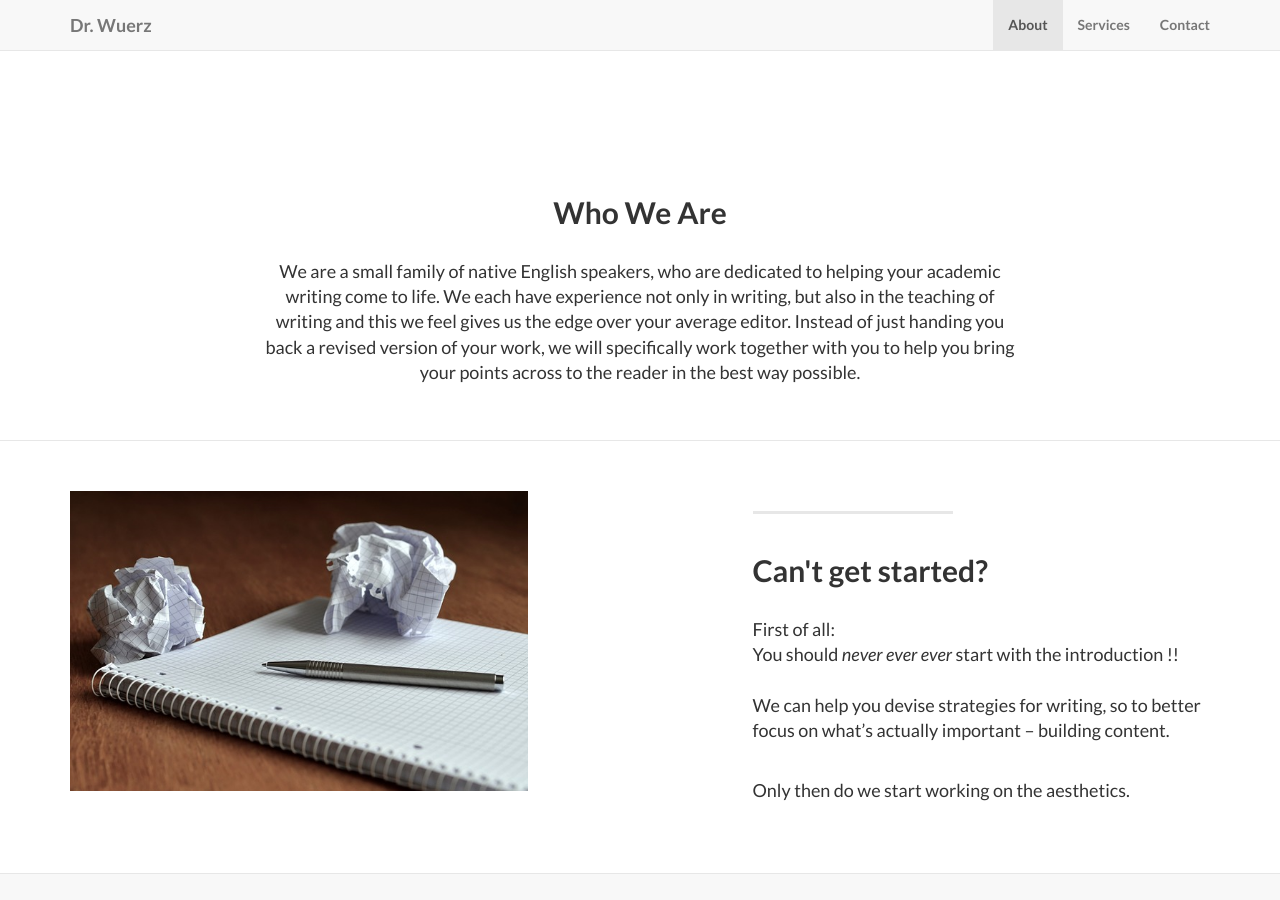
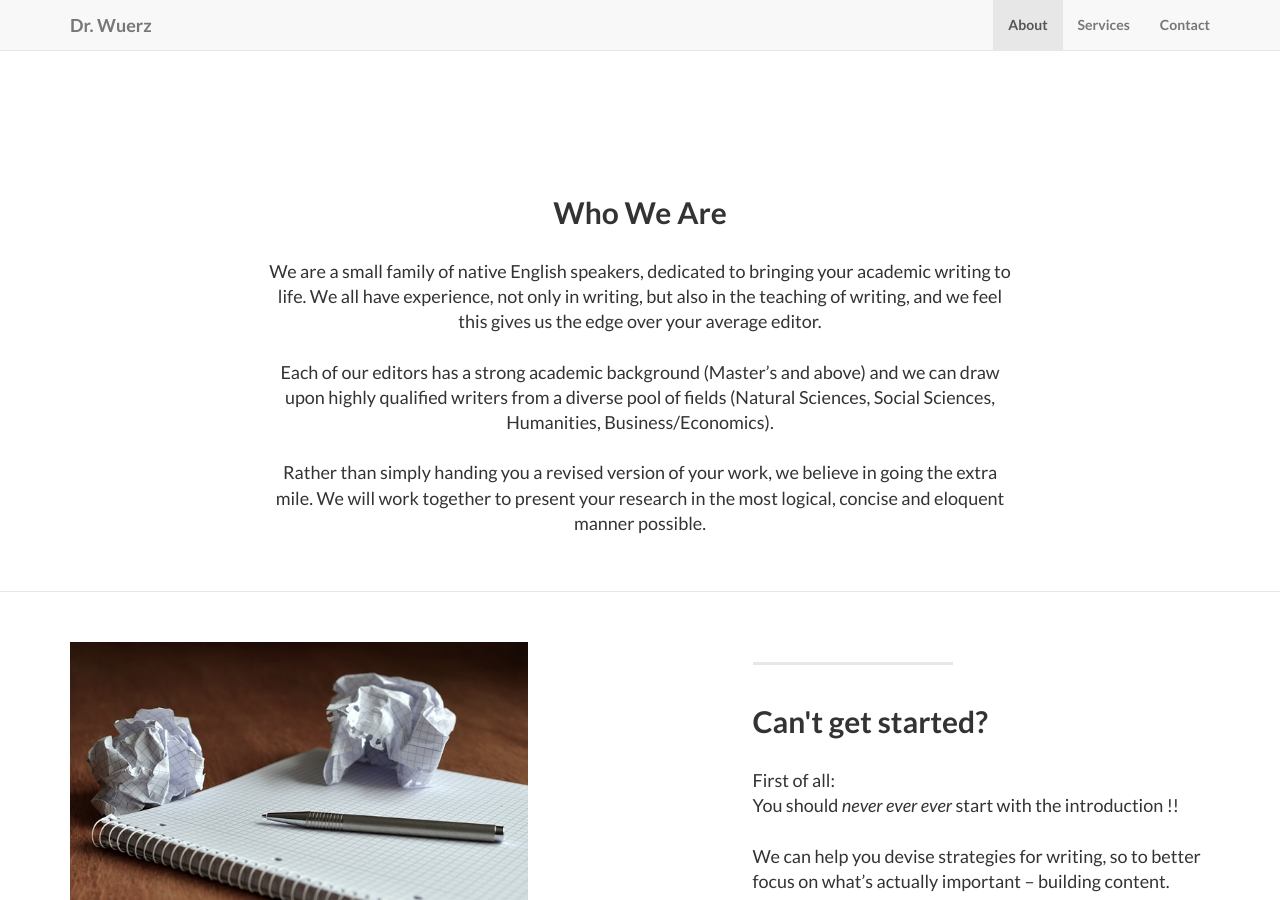
Before and after one commit to drwue/drwuerz, a Jekyll site: the page built from index.html, in a window 1280 px wide and 900 px high, scrolled down 718 px. Built offline with Jekyll 4.4.1, drawn with Linux system fonts in a browser that asks for light colours; nearby versions of some CDN libraries; library files that are not in the unit come from our copies.

Commit message:
Update about.html

```diff
--- a/_includes/about.html
+++ b/_includes/about.html
@@ -6,12 +6,9 @@
               <h2>Who We Are</h2>
               <br/>
               <div class="lead">
-                <p>We are a small family of native English speakers, who are dedicated to helping your academic
-                    writing come to life. We each have experience not only in writing, but also in the teaching
-                    of writing and this we feel gives us the edge over your average editor.
-                    Instead of just handing you back a revised version of your work,
-                    we will specifically work together with you to help you bring your
-                    points across to the reader in the best way possible.</p>
+                <p>We are a small family of native English speakers, dedicated to bringing your academic writing to life. We all have experience, not only in writing, but also in the teaching of writing, and we feel this gives us the edge over your average editor.
+<br><br>Each of our editors has a strong academic background (Master’s and above) and we can draw upon highly qualified writers from a diverse pool of fields (Natural Sciences, Social Sciences, Humanities, Business/Economics).
+<br><br>Rather than simply handing you a revised version of your work, we believe in going the extra mile. We will work together to present your research in the most logical, concise and eloquent manner possible.</p>
                 <br/>
             </div>
             </div>
```
